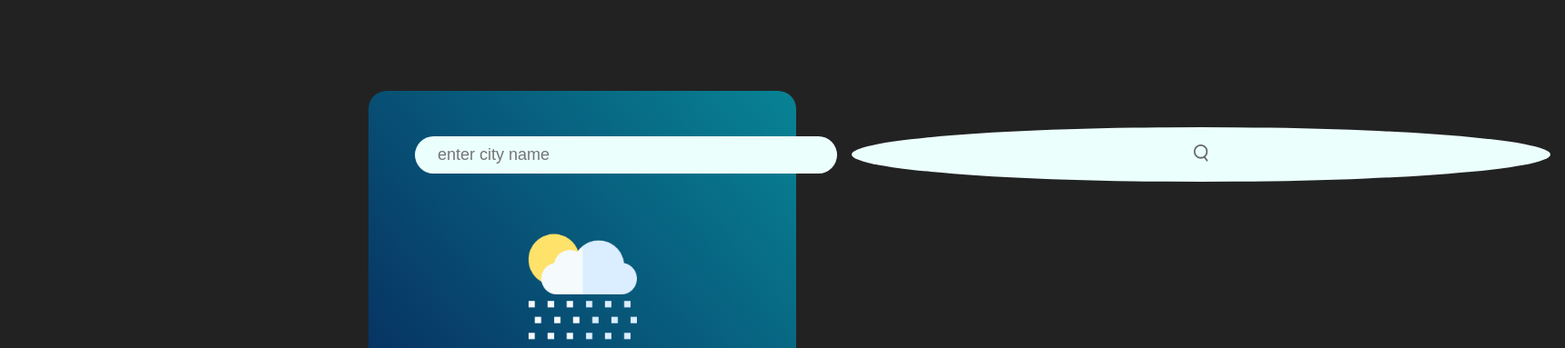
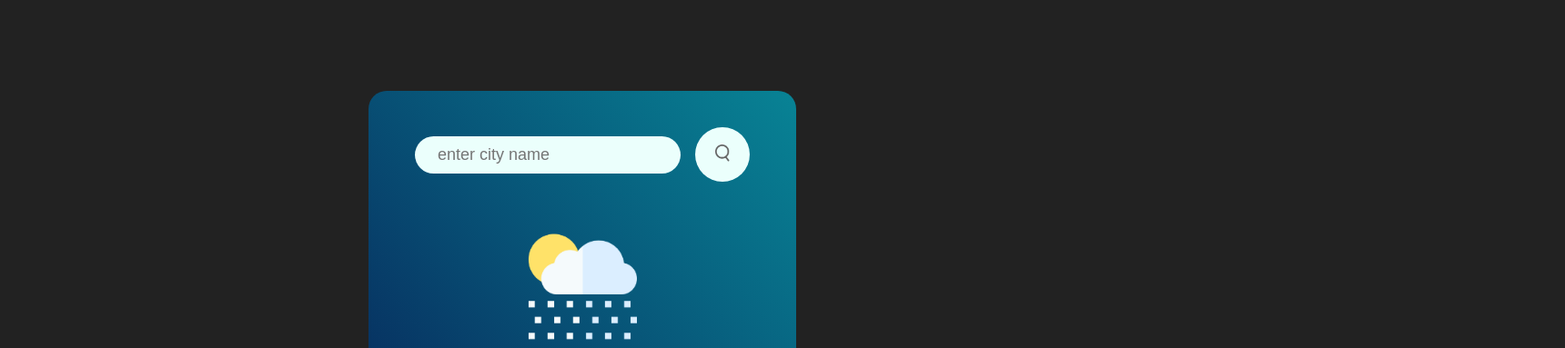
Before and after one commit to kpracheta/weather_app, a plain HTML site: page index.html in a window 1280 px wide. Shown: the top 383 px of the page at 91% size, 1720 px wide, since content can reach past the window. Drawn offline with Linux system fonts and the light colour scheme.

Commit message:
viewpoint_update

```diff
--- a/style.css
+++ b/style.css
@@ -19,7 +19,7 @@ body{
     text-align: center;
 }
 .search{
-    width: 100vw;
+    max-width: 470px;
     display: flex;
     align-items: center;
     justify-content: space-between;
@@ -44,7 +44,7 @@ body{
     background: #ebfffc;
     margin-right: 16px;
     border-radius: 50%;
-    width:60vw;
+    width:60px;
     height: 60px;
     cursor: pointer;
 }
```
